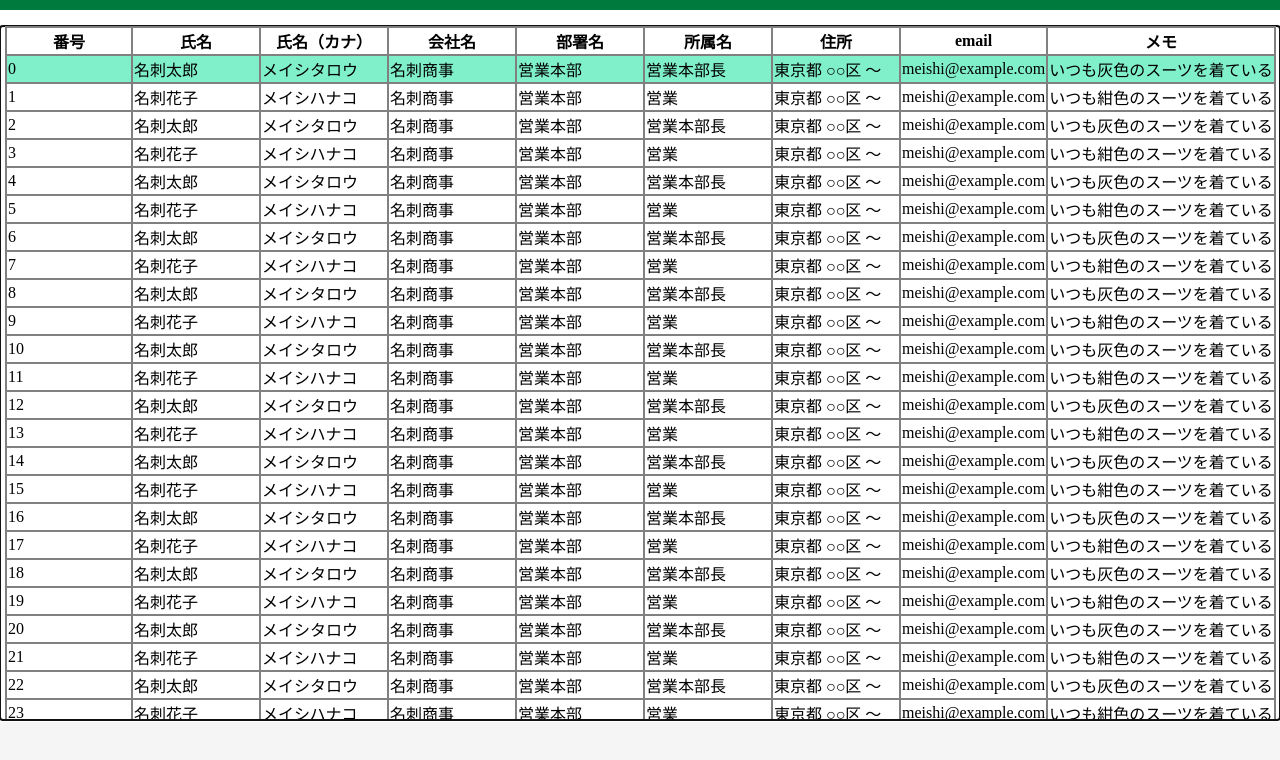
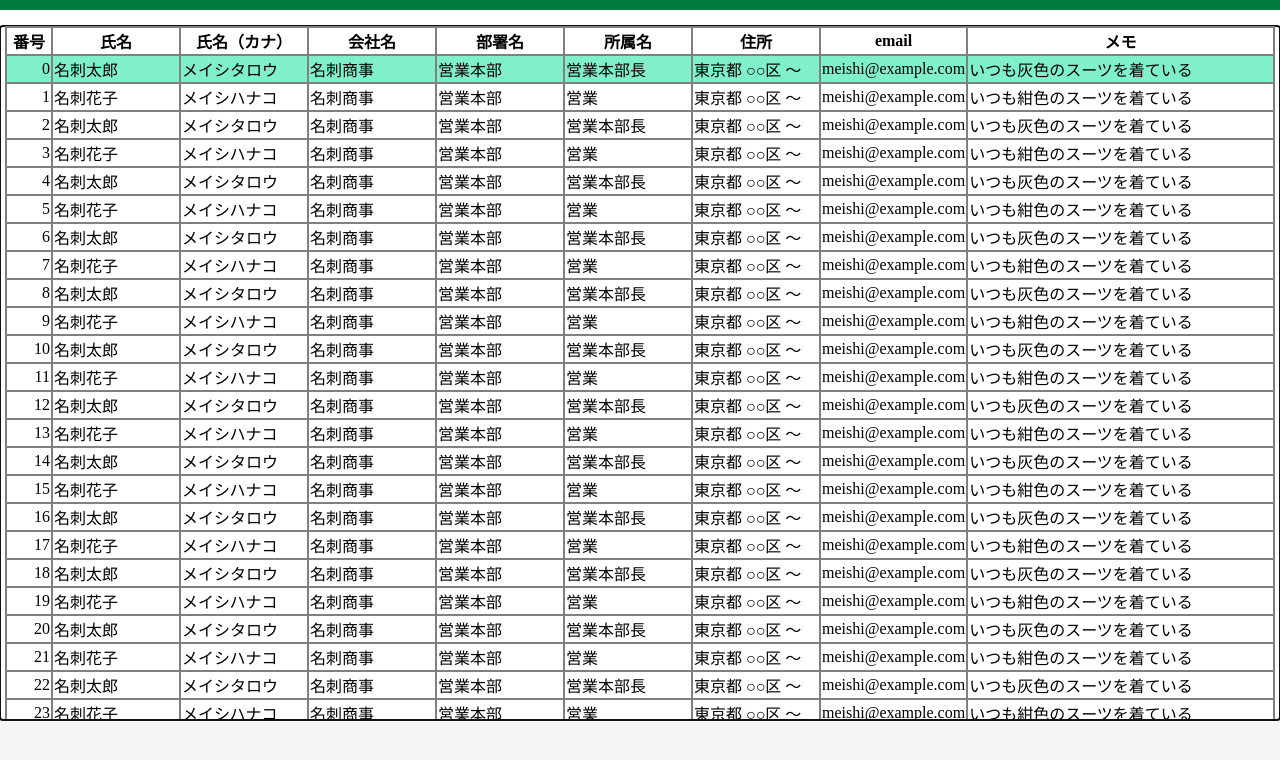
Before and after one commit to nanagami1369/excel-html, a website built with Vite: page index.html in a window 1280 px wide. Shown: the part 40-800 px from the top of the page. Built offline with nearby package versions, Linux system fonts and the light colour scheme.

Commit message:
テーブルの幅を調整

```diff
--- a/index.html
+++ b/index.html
@@ -15,7 +15,7 @@
             <table class="table">
                 <thead>
                     <tr>
-                        <th>番号</th>
+                        <th class="table-data-id">番号</th>
                         <th>氏名</th>
                         <th>氏名（カナ）</th>
                         <th>会社名</th>
@@ -23,12 +23,12 @@
                         <th>所属名</th>
                         <th>住所</th>
                         <th>email</th>
-                        <th>メモ</th>
+                        <th class="table-data-memo">メモ</th>
                     </tr>
                 </thead>
                 <tbody>
                     <tr class="test-template1">
-                        <td>0</td>
+                        <td class="table-data-id">0</td>
                         <td>名刺太郎</td>
                         <td>メイシタロウ</td>
                         <td>名刺商事</td>
@@ -36,10 +36,10 @@
                         <td>営業本部長</td>
                         <td>東京都 ○○区 ～</td>
                         <td>meishi@example.com</td>
-                        <td>いつも灰色のスーツを着ている</td>
+                        <td class="table-data-memo">いつも灰色のスーツを着ている</td>
                     </tr>
                     <tr class="test-template2">
-                        <td>1</td>
+                        <td class="table-data-id">1</td>
                         <td>名刺花子</td>
                         <td>メイシハナコ</td>
                         <td>名刺商事</td>
@@ -47,7 +47,7 @@
                         <td>営業</td>
                         <td>東京都 ○○区 ～</td>
                         <td>meishi@example.com</td>
-                        <td>いつも紺色のスーツを着ている</td>
+                        <td class="table-data-memo">いつも紺色のスーツを着ている</td>
                     </tr>
                 </tbody>
             </table>
--- a/src/style/index.css
+++ b/src/style/index.css
@@ -38,6 +38,20 @@ main {
     border-left: 2px solid gray;
 }
 
+.table th.table-data-id {
+    min-width: 3em;
+}
+
+.table td.table-data-id {
+    min-width: 3em;
+    text-align: right;
+}
+
+.table :where(th.table-data-memo, td.table-data-memo) {
+    min-width: 3em;
+    width: 100%;
+}
+
 .focus-table-row td {
     background-color: #80f0ca;
 }
```
